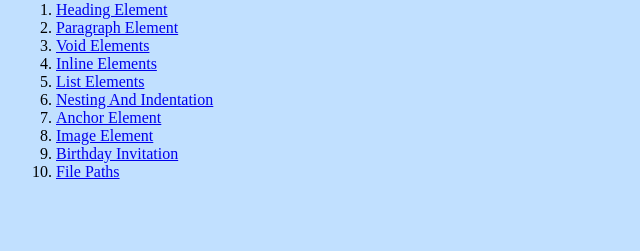
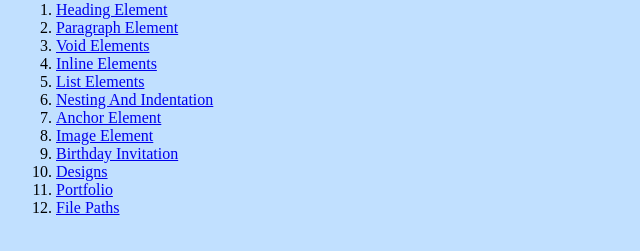
Before and after one commit to kinuris/html-portfolio, a plain HTML site: page exercises.html in a window 1280 px wide. Shown: the part 131-382 px from the top of the page, without its empty margins (0-640 px from the left). Drawn offline with Linux system fonts and the light colour scheme.

Commit message:
added items to exercises

```diff
--- a/exercises.html
+++ b/exercises.html
@@ -51,6 +51,8 @@
             <li><a href="exercise-7-anchor-element.html">Anchor Element</a></li>
             <li><a href="exercise-8-image-element.html">Image Element</a></li>
             <li><a href="exercise-9-birthday-invitation.html">Birthday Invitation</a></li>
+            <li><a href="exercise-10-designs.html">Designs</a></li>
+            <li><a href="exercise-11-my-portfolio.html">Portfolio</a></li>
             <li><a href="Folder0/exercise-12-file-paths.html">File Paths</a></li>
         </ol>
     </div>
```
